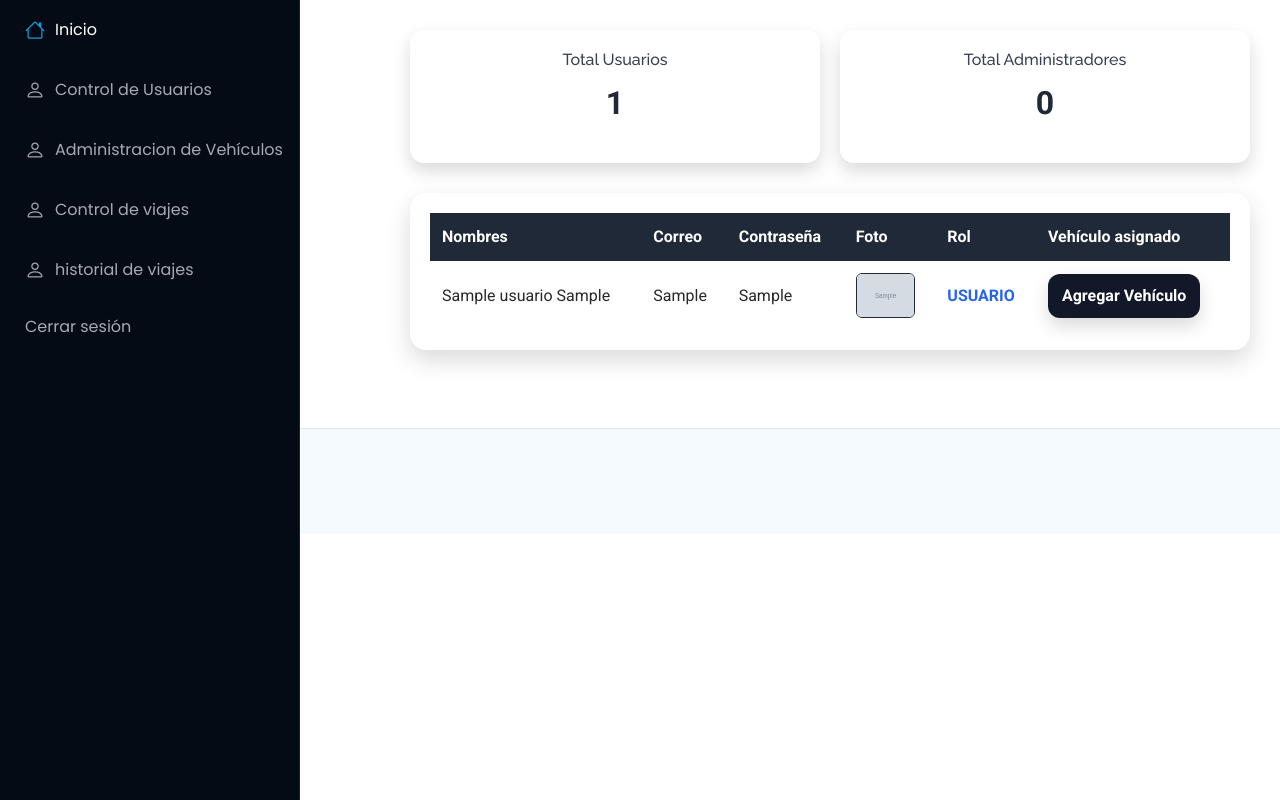
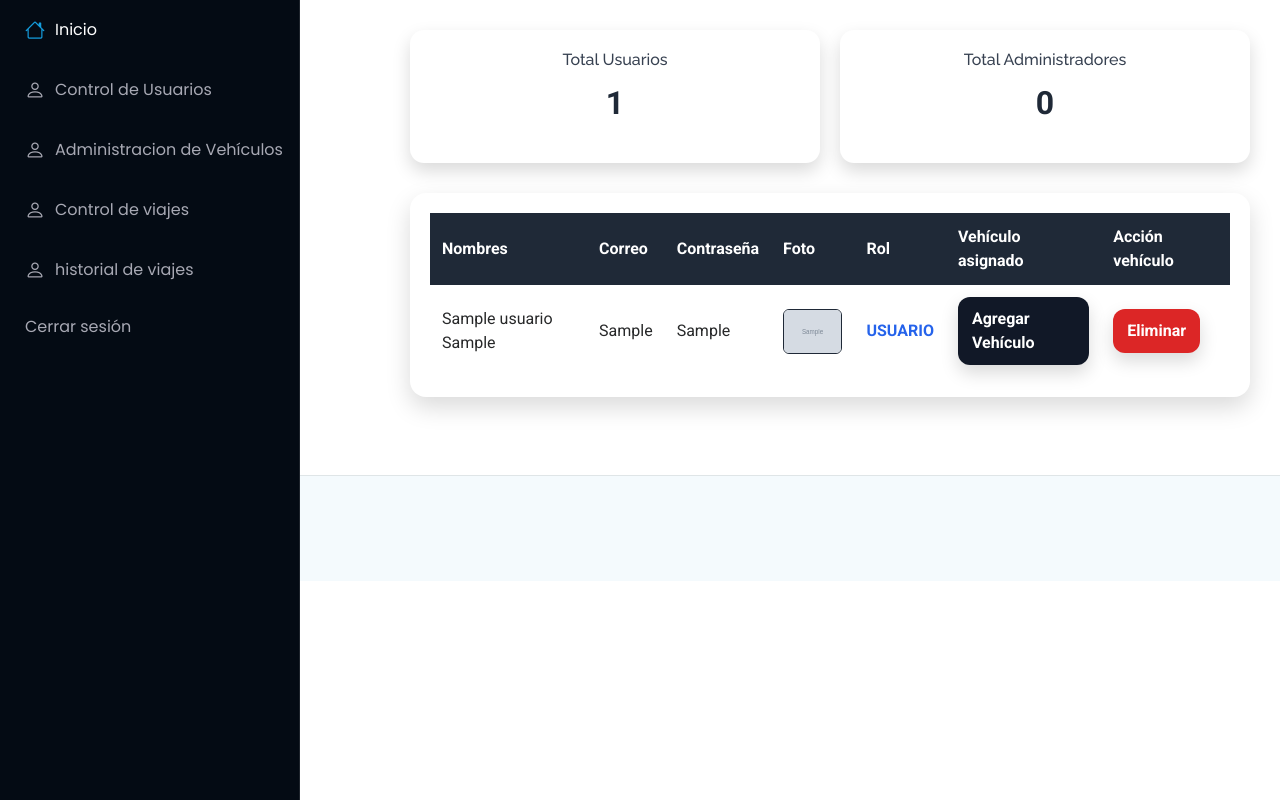
Before and after one commit to CarlosRemache/proyectosmapas, a Django app: page /listadocarros/ in a window 1280 px wide. Run offline with Django 5.2, Linux system fonts and the light colour scheme; tables that the repository leaves empty hold one stand-in row (values such as "Sample post"); grey boxes marked "Sample" are stand-in pictures; some libraries are stand-ins or nearby versions.

Commit message:
nuevo comando33

```diff
--- a/Aplicaciones/proyectos/templates/administrador/listadocarros.html
+++ b/Aplicaciones/proyectos/templates/administrador/listadocarros.html
@@ -138,11 +138,21 @@ tbody tr:hover {
 }
 
 
+.btn-eliminar{
+    display:inline-flex;
+    align-items:center;
+    padding:10px 14px;
+    border-radius:12px;
+    background:#dc2626;
+    color:#ffffff;
+    font-weight:700;
+    text-decoration:none;
+    box-shadow:0 8px 18px rgba(0,0,0,0.15);
+}
 
-
-
-
-
+.btn-eliminar:hover{
+    background:#b91c1c;
+}
 
 
 
@@ -254,6 +264,7 @@ tbody tr:hover {
                     <th>Foto</th>
                     <th>Rol</th>
                     <th>Vehículo asignado</th>
+                    <th>Acción vehículo</th>
                 </tr>
             </thead>
             <tbody>
@@ -292,6 +303,21 @@ tbody tr:hover {
                         {% endif %}
                     </td>
 
+                    <td>
+                        {% if u.tiporol == "ADMINISTRADOR" %}
+                            <span style="color:#6b7280; font-weight:600;">No aplica</span>
+                        {% else %}
+                            <a href="{% url 'eliminarvehiculo' u.vehiculo_asignado.id_vehiculo %}"
+                            class="btn-eliminar">
+                                Eliminar
+                            </a>
+                        {% endif %}
+                    </td>
+
+
+
+
+
                 </tr>
                 {% empty %}
                 <tr>
--- a/Aplicaciones/proyectos/urls.py
+++ b/Aplicaciones/proyectos/urls.py
@@ -32,7 +32,7 @@ urlpatterns = [
     path('nuevovehiculo/<int:id_usuario>/', views.nuevovehiculo, name='nuevovehiculo'),
     path('guardarvehiculo/', views.guardarvehiculo, name='guardarvehiculo'),
     path('listadovehiculo/', views.listadovehiculo),
-    path('eliminarvehiculo/<int:id>/', views.eliminarvehiculo),
+    path('eliminarvehiculo/<int:id>/', views.eliminarvehiculo, name='eliminarvehiculo'),
     path('editarvehiculo/<int:id>/', views.editarvehiculo),
     path('procesareditarvehiculo/', views.procesareditarvehiculo),
 
--- a/Aplicaciones/proyectos/views.py
+++ b/Aplicaciones/proyectos/views.py
@@ -661,11 +661,18 @@ def listadovehiculo(request):
 
 
 
+
 def eliminarvehiculo(request, id):
-    vehiculo = Vehiculo.objects.get(id_vehiculo=id)
-    vehiculo.delete()
-    messages.success(request, "Vehículo eliminado")
-    return redirect('/inicio')
+    vehiculo = Vehiculo.objects.filter(id_vehiculo=id).first()
+
+    if vehiculo:
+        vehiculo.delete()
+        messages.success(request, "Vehículo eliminado correctamente.")
+    else:
+        messages.error(request, "El vehículo no existe.")
+
+    return redirect('/listadocarros/')
+
 
 
 def editarvehiculo(request, id):
```
